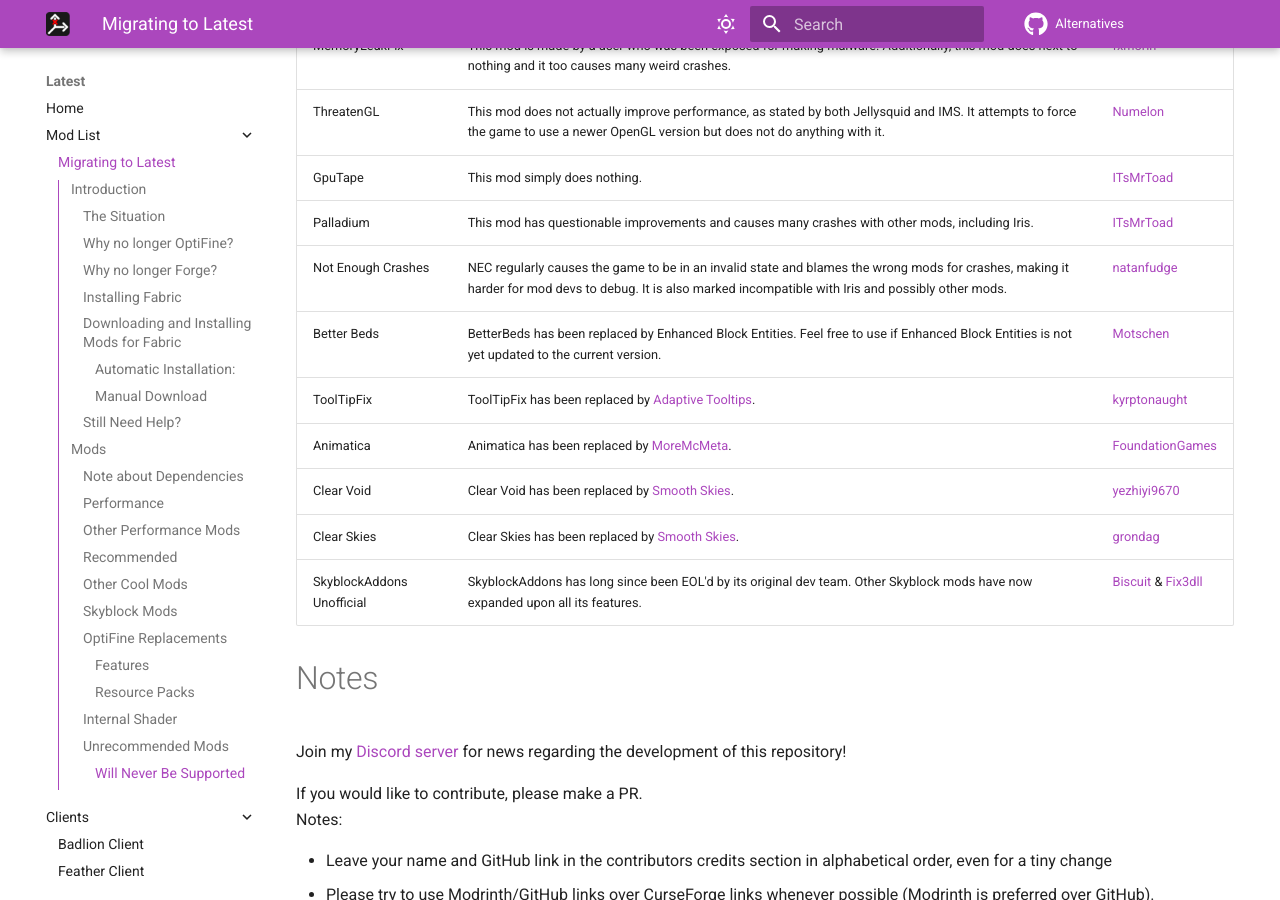
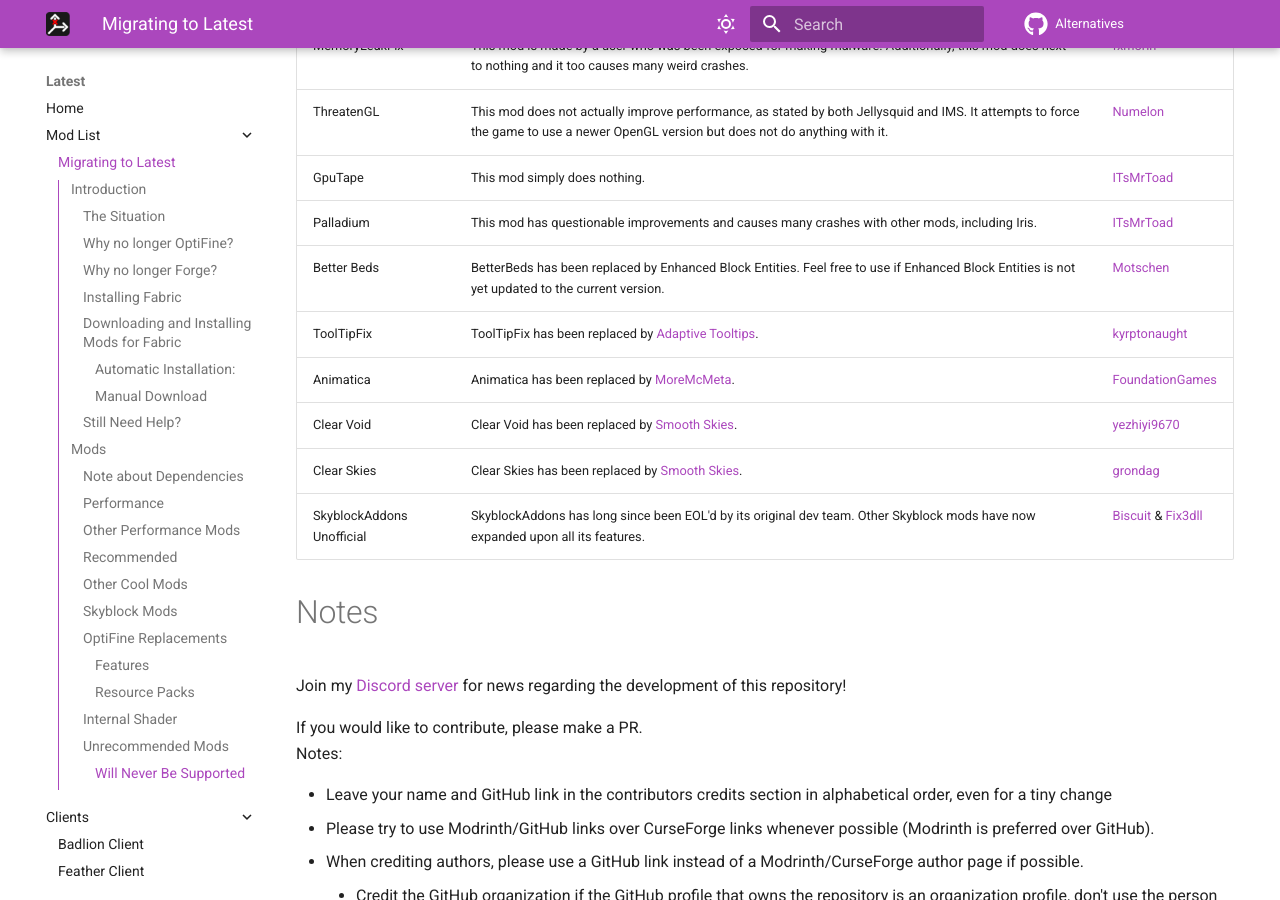
Before and after one commit to MicrocontrollersDev/Alternatives, an MkDocs documentation site: the page built from docs/latest/migrating.md, in a window 1280 px wide and 900 px high, scrolled down 13345 px. Built offline with MkDocs 1.6.1 and Material for MkDocs 9.7.7, drawn with Linux system fonts in a browser that asks for light colours; comment, search, counter and statistics services are not loaded.

Commit message:
remove NEC (will add to recommend upon crashpatch release)

```diff
--- a/docs/latest/migrating.md
+++ b/docs/latest/migrating.md
@@ -286,7 +286,6 @@
 | ThreatenGL | This mod does not actually improve performance, as stated by both Jellysquid and IMS. It attempts to force the game to use a newer OpenGL version but does not do anything with it. | [Numelon](https://github.com/Numelon-Softworks) |
 | GpuTape | This mod simply does nothing. | [ITsMrToad](https://github.com/ITsMrToad) |
 | Palladium | This mod has questionable improvements and causes many crashes with other mods, including Iris. | [ITsMrToad](https://github.com/ITsMrToad) |
-| Not Enough Crashes | NEC regularly causes the game to be in an invalid state and blames the wrong mods for crashes, making it harder for mod devs to debug. It is also marked incompatible with Iris and possibly other mods. | [natanfudge](https://github.com/natanfudge) |
 | Better Beds | BetterBeds has been replaced by Enhanced Block Entities. Feel free to use if Enhanced Block Entities is not yet updated to the current version.| [Motschen](https://github.com/Motschen) |
 | ToolTipFix | ToolTipFix has been replaced by [Adaptive Tooltips](https://modrinth.com/mod/adaptive-tooltips). | [kyrptonaught](https://github.com/kyrptonaught) |
 | Animatica | Animatica has been replaced by [MoreMcMeta](https://modrinth.com/mod/moremcmeta). | [FoundationGames](https://github.com/FoundationGames) |
```
